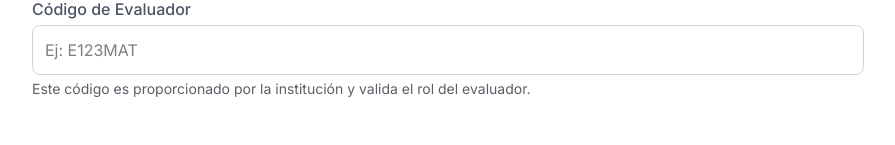
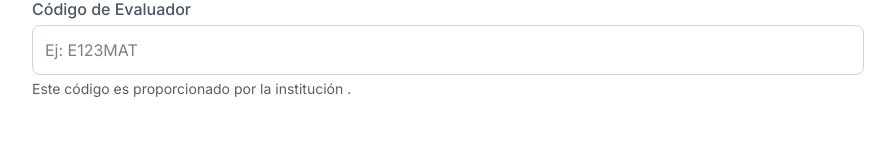
Before and after one commit to seedsagile/Project-OHSANSI-Frontend, a React (Vite) app: page / in a window 1280 px wide. Shown: the part 556-701 px from the top of the page, without its empty margins (192-1087 px from the left). Built offline with nearby package versions, Linux system fonts and the light colour scheme.

Commit message:
validaciones con ZOD version mejorada4

```diff
--- a/src/features/evaluadores/components/FormularioAsignarEvaluador.tsx
+++ b/src/features/evaluadores/components/FormularioAsignarEvaluador.tsx
@@ -167,7 +167,7 @@ export function FormularioAsignarEvaluador({ register, errors }: Props) {
         />
         {errors.codigo_evaluador && <p className="text-acento-600 text-sm mt-1">{errors.codigo_evaluador.message}</p>}
         <p className="text-sm text-neutro-500 mt-1">
-          Este código es proporcionado por la institución y valida el rol del evaluador.
+          Este código es proporcionado por la institución .
         </p>
       </div>
     </div>
```
